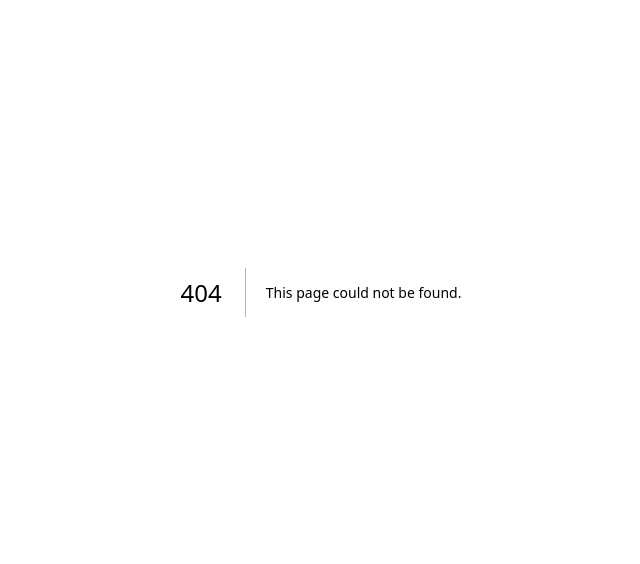
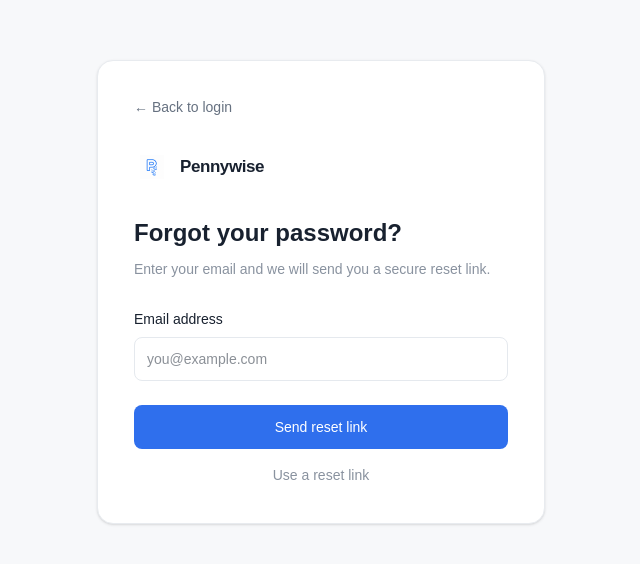
Before and after one commit to samson08sis/pennywise, a Next.js app: page /forgot-password in a window 1280 px wide. Before the commit this address had no page. Shown: the part 108-672 px from the top of the page, without its empty margins (319-959 px from the left). Built offline with nearby package versions, Linux system fonts and the light colour scheme.

Commit message:
Define forgot-password and reset pages

```diff
--- /dev/null
+++ b/src/app/(auth)/forgot-password/page.tsx
@@ -0,0 +1,79 @@
+"use client";
+
+import Brand from "@/components/Brand";
+import { Check } from "lucide-react";
+import { useRouter } from "next/navigation";
+import { useState } from "react";
+
+export default function SecurityPage() {
+  const router = useRouter();
+
+  const [email, setEmail] = useState("");
+  const [submitted, setSubmitted] = useState(false);
+  const [error, setError] = useState("");
+
+  const backToLogin = () => router.replace("/login");
+
+  function submit(event: React.FormEvent) {
+    event.preventDefault();
+    setError("");
+    if (!email.includes("@")) return setError("Enter a valid email address.");
+    setSubmitted(true);
+  }
+  return (
+    <main className="flex min-h-screen items-center justify-center bg-[#f7f8fa] p-5 text-[#18212f]">
+      <div className="w-full max-w-md rounded-2xl border border-[#e8ebef] bg-white p-7 shadow-sm sm:p-9">
+        <button
+          onClick={backToLogin}
+          className="mb-8 flex items-center gap-2 text-sm text-[#667180] hover:text-[#2f6fed]">
+          ← Back to login
+        </button>
+        <Brand />
+        {submitted ? (
+          <div className="mt-10">
+            <div className="flex h-12 w-12 items-center justify-center rounded-full bg-[#e6f5ef] text-[#329679]">
+              <Check size={22} />
+            </div>
+            <h1 className="mt-5 text-2xl font-semibold">Check your inbox</h1>
+            <p className="mt-2 text-sm leading-6 text-[#667180]">
+              If an account exists for this email, we sent a secure password
+              reset link.
+            </p>
+            <button
+              onClick={backToLogin}
+              className="mt-7 h-11 w-full rounded-lg bg-[#2f6fed] text-sm font-medium text-white hover:bg-[#245ed1]">
+              Return to login
+            </button>
+          </div>
+        ) : (
+          <form onSubmit={submit} className="mt-8">
+            <h1 className="text-2xl font-semibold">Forgot your password?</h1>
+            <p className="mt-2 text-sm leading-6 text-[#89929f]">
+              Enter your email and we will send you a secure reset link.
+            </p>
+            <label className="mt-7 block text-sm font-medium">
+              Email address
+              <input
+                type="email"
+                value={email}
+                onChange={(e) => setEmail(e.target.value)}
+                className="mt-2 h-11 w-full rounded-lg border border-[#e5e9ee] px-3 outline-none focus:border-[#2f6fed]"
+                placeholder="you@example.com"
+              />
+            </label>
+            {error && <p className="mt-3 text-sm text-[#d26f5d]">{error}</p>}
+            <button className="mt-6 h-11 w-full rounded-lg bg-[#2f6fed] text-sm font-medium text-white hover:bg-[#245ed1]">
+              {"Send reset link"}
+            </button>
+            <button
+              type="button"
+              onClick={() => router.replace("/reset-password")}
+              className="mt-4 w-full text-sm text-[#89929f] hover:text-[#2f6fed]">
+              Use a reset link
+            </button>
+          </form>
+        )}
+      </div>
+    </main>
+  );
+}
--- /dev/null
+++ b/src/app/(auth)/login/page.tsx
@@ -0,0 +1,28 @@
+"use client";
+
+import AuthModal from "@/components/auth/AuthModal";
+import { useRouter } from "next/navigation";
+
+export default function LoginPage() {
+  const router = useRouter();
+
+  const onClose = () => router.push("/");
+
+  const onSuccess = () => {
+    router.replace("/dashboard");
+  };
+
+  return (
+    <main className="flex min-h-screen items-center justify-center bg-[#f7f8fa] p-5 text-[#18212f]">
+      <div className="w-full max-w-md rounded-2xl border border-[#e8ebef] bg-white p-7 shadow-sm sm:p-9">
+        <AuthModal
+          mode="login"
+          onClose={onClose}
+          onSuccess={onSuccess}
+          onModeChange={() => {}}
+          onForgot={() => router.push("/forgot-password")}
+        />
+      </div>
+    </main>
+  );
+}
--- /dev/null
+++ b/src/app/(auth)/reset-password/page.tsx
@@ -0,0 +1,85 @@
+"use client";
+
+import Brand from "@/components/Brand";
+import { Check } from "lucide-react";
+import { useRouter } from "next/navigation";
+import { useState } from "react";
+
+export default function SecurityPage() {
+  const [password, setPassword] = useState("");
+  const [confirm, setConfirm] = useState("");
+  const [submitted, setSubmitted] = useState(false);
+  const [error, setError] = useState("");
+
+  const router = useRouter();
+
+  const backToLogin = () => router.replace("/login");
+
+  function submit(event: React.FormEvent) {
+    event.preventDefault();
+    setError("");
+    if (password.length < 6)
+      return setError("Password must be at least 6 characters.");
+    if (password !== confirm) return setError("Passwords do not match.");
+    setSubmitted(true);
+  }
+  return (
+    <main className="flex min-h-screen items-center justify-center bg-[#f7f8fa] p-5 text-[#18212f]">
+      <div className="w-full max-w-md rounded-2xl border border-[#e8ebef] bg-white p-7 shadow-sm sm:p-9">
+        <button
+          onClick={backToLogin}
+          className="mb-8 flex items-center gap-2 text-sm text-[#667180] hover:text-[#2f6fed]">
+          ← Back to login
+        </button>
+        <Brand />
+        {submitted ? (
+          <div className="mt-10">
+            <div className="flex h-12 w-12 items-center justify-center rounded-full bg-[#e6f5ef] text-[#329679]">
+              <Check size={22} />
+            </div>
+            <h1 className="mt-5 text-2xl font-semibold">Password updated</h1>
+            <p className="mt-2 text-sm leading-6 text-[#667180]">
+              Your new password is ready. You can now sign in securely.
+            </p>
+            <button
+              onClick={backToLogin}
+              className="mt-7 h-11 w-full rounded-lg bg-[#2f6fed] text-sm font-medium text-white hover:bg-[#245ed1]">
+              Return to login
+            </button>
+          </div>
+        ) : (
+          <form onSubmit={submit} className="mt-8">
+            <h1 className="text-2xl font-semibold">Reset your password</h1>
+            <p className="mt-2 text-sm leading-6 text-[#89929f]">
+              Choose a new password for your Pennywise account.
+            </p>
+            <div className="mt-7 flex flex-col gap-4">
+              <label className="text-sm font-medium">
+                New password
+                <input
+                  type="password"
+                  value={password}
+                  onChange={(e) => setPassword(e.target.value)}
+                  className="mt-2 h-11 w-full rounded-lg border border-[#e5e9ee] px-3 outline-none focus:border-[#2f6fed]"
+                />
+              </label>
+              <label className="text-sm font-medium">
+                Confirm password
+                <input
+                  type="password"
+                  value={confirm}
+                  onChange={(e) => setConfirm(e.target.value)}
+                  className="mt-2 h-11 w-full rounded-lg border border-[#e5e9ee] px-3 outline-none focus:border-[#2f6fed]"
+                />
+              </label>
+            </div>
+            {error && <p className="mt-3 text-sm text-[#d26f5d]">{error}</p>}
+            <button className="mt-6 h-11 w-full rounded-lg bg-[#2f6fed] text-sm font-medium text-white hover:bg-[#245ed1]">
+              Update password
+            </button>
+          </form>
+        )}
+      </div>
+    </main>
+  );
+}
--- a/src/app/page.tsx
+++ b/src/app/page.tsx
@@ -89,6 +89,7 @@ export default function HomePage() {
           onModeChange={onAuth}
           onClose={onClose}
           onSuccess={onSuccess}
+          onForgot={() => router.push("/forgot-password")}
         />
       )}
     </main>
--- a/src/components/auth/AuthModal.tsx
+++ b/src/components/auth/AuthModal.tsx
@@ -8,11 +8,13 @@ export default function AuthModal({
   onModeChange,
   onClose,
   onSuccess,
+  onForgot,
 }: {
   mode: AuthMode;
   onModeChange: (mode: AuthMode) => void;
   onClose: () => void;
   onSuccess: () => void;
+  onForgot: () => void;
 }) {
   const [email, setEmail] = useState("");
   const [password, setPassword] = useState("");
@@ -89,6 +91,14 @@ export default function AuthModal({
             />
           </label>
         </div>
+        {mode === "login" && (
+          <button
+            type="button"
+            onClick={onForgot}
+            className="mt-3 self-start text-sm font-medium text-[#2f6fed] hover:underline">
+            Forgot your password?
+          </button>
+        )}
         {error && <p className="mt-3 text-sm text-[#d26f5d]">{error}</p>}
         <button className="mt-6 h-11 w-full rounded-lg bg-[#2f6fed] text-sm font-medium text-white hover:bg-[#245ed1]">
           {mode === "login" ? "Log in" : "Create account"}
```
